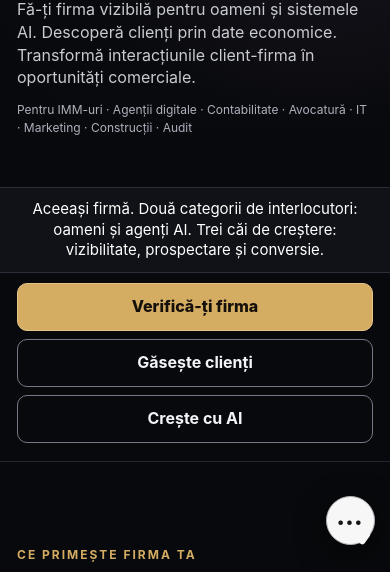
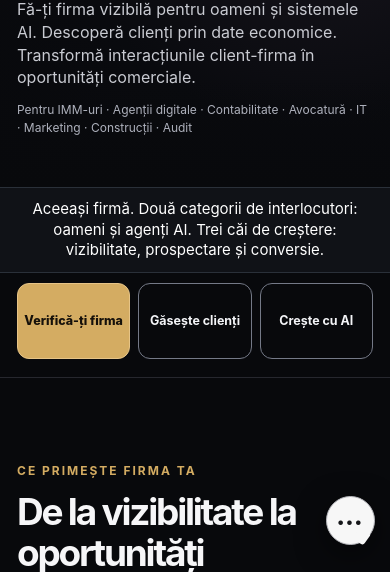
Before and after one commit to aipath512/aiventure, a plain HTML site: page index.html in a window 390 px wide. Shown: the part 281-853 px from the top of the page. Drawn offline with Linux system fonts and the light colour scheme.

Commit message:
Place three homepage CTAs in a balanced mobile row, preserving backgrounds

```diff
--- a/index.html
+++ b/index.html
@@ -45,8 +45,8 @@ body.light{--bg:#f6f5f3;--surface:#fff;--card:#fff;--line:#c9c8cd;--text:#121319
   .hero-differentiator{padding:11px 0}
   .hero-differentiator p{font-size:15px;line-height:1.38}
   .hero-cta-strip{padding:10px 0 18px}
-  .hero-cta-row{gap:8px}
-  .hero-cta-row a{min-height:48px}
+  .hero-cta-row{grid-template-columns:repeat(3,minmax(0,1fr));gap:8px}
+  .hero-cta-row a{min-height:76px;padding:10px 5px;font-size:clamp(11px,3.2vw,14px);line-height:1.25;border-radius:12px;white-space:normal}
 }
 </style></head><body>
 <header><div class="container head"><a href="#top" class="brand" aria-label="AiVenture — începutul paginii"><span class="mark">AI</span>AiVenture</a><button class="head-control theme-control" id="theme" type="button" aria-label="Comută tema">☀</button><label class="language-control"><span class="sr">Alege limba</span><select aria-label="Limba site-ului" id="lang"><option value="ro" selected>RO</option><option value="en">EN</option><option value="fr">FR</option></select></label><button class="head-control menu-control" id="menu" type="button" aria-controls="menu-panel" aria-expanded="false" aria-label="Deschide meniul">☰</button></div><nav class="menu-panel" id="menu-panel" aria-label="Navigație"><a href="./fii-gasit/">Fii găsit de clienți</a><a href="./gaseste-clienti/">Găsește clienți noi</a><a href="#rezultate">Cele două direcții</a><a href="#proces">Cum începem</a><a href="#dovada">Exemplu real</a><a href="https://aiventure.ro/geo/">GEO și AI Search</a><a href="https://aiventure.ro/servicii/">Servicii</a><a href="https://aiventure.ro/produse/">Produse și prețuri</a><a href="https://aiventure.ro/blog/">Blog</a><a href="https://aiventure.ro/contact/">Contact</a></nav></header>
```
